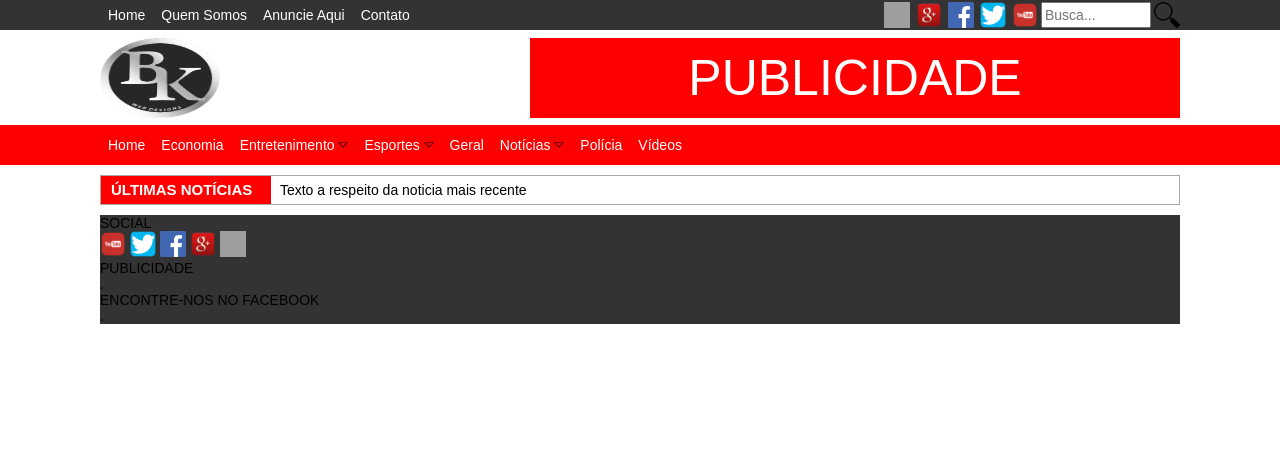
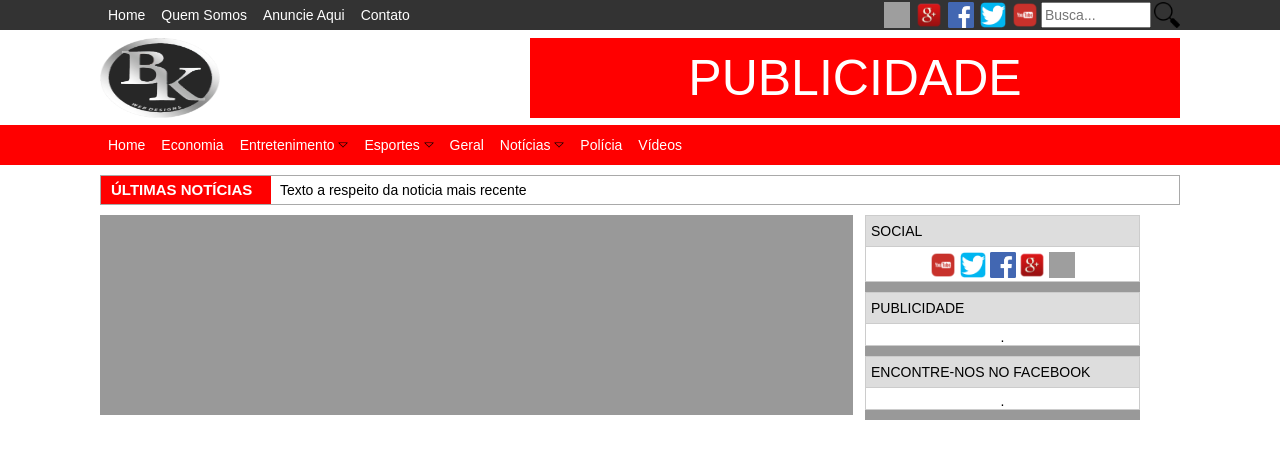
Before and after one commit to Vicoder19/CRUD, a PHP site: page /portal.html in a window 1280 px wide. Shown: the top 459 px of the page. Run offline with PHP 8.4, Linux system fonts and the light colour scheme; grey boxes are pictures that could not be loaded.

Commit message:
Add files via upload

```diff
--- a/Portal/css/Template.css
+++ b/Portal/css/Template.css
@@ -185,3 +185,34 @@ Body{
 	background-color: #333333;
 	margin: auto;
 }
+.rightside{
+	width:275px;
+	min-height:200px;
+	float:left;
+	background-color:#999;
+	margin-left:12px;
+}
+.leftside{
+	width:753px;
+	min-height:200px;
+	float:left;
+	background-color:#999;
+}
+.widget{
+	background-color:#FFF;
+	border:1px solid #CCC;
+	margin-bottom:10px;
+}
+.widgettitulo{
+	height:30px;
+	border-bottom:1px solid #CCC;
+	background-color: #DDD;
+	line-height:30px;
+	padding-left:5px;
+	font-size:14px;
+}
+.widgetconteudo{
+	text-align:center;
+	padding-top:5px;
+	padding-bottom5px;
+}
```
